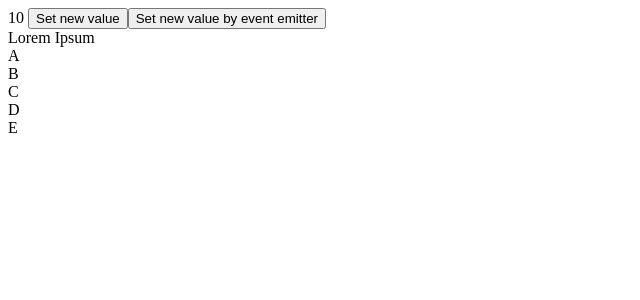
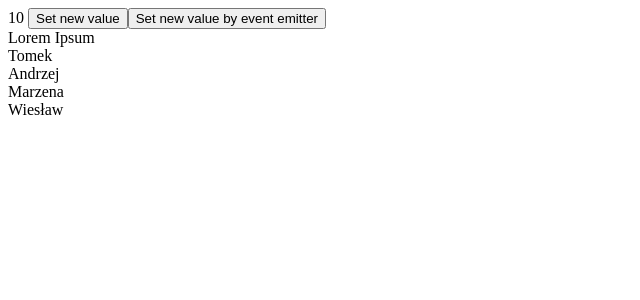
Before and after one commit to RafalG1991/angular-test-app, an Angular app: page / in a window 1280 px wide. Shown: the top 300 px of the page, without its empty margins (0-640 px from the left). Built offline with nearby package versions, Linux system fonts and the light colour scheme.

Commit message:
added trackBy function for ngFor

```diff
--- a/src/app/app.component.html
+++ b/src/app/app.component.html
@@ -1,3 +1,3 @@
 <app-parent />
 <div *ngIf="shouldBeVisible">Lorem Ipsum</div>
-<div *ngFor="let item of users">{{item}}</div>
+<div *ngFor="let user of users; trackBy: trackUsersFn">{{user.name}}</div>
--- a/src/app/app.component.ts
+++ b/src/app/app.component.ts
@@ -13,6 +13,9 @@ import {NgForOf, NgIf} from "@angular/common";
 })
 export class AppComponent {
   title = 'TestApp';
-  users: string[] = ['A', 'B', 'C', 'D', 'E'];
+  users: {id: number, name: string}[] = [{id: 1, name: 'Tomek'}, {id: 2, name: 'Andrzej'}, {id: 3, name: 'Marzena'}, {id: 4, name: 'Wiesław'}];
   shouldBeVisible=true;
+  trackUsersFn(index: number, user: {id: number, name: string}) {
+    return user.id;
+  }
 }
```
